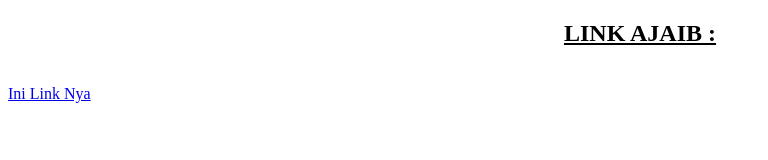
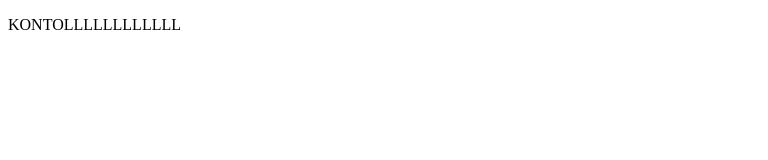
Before and after one commit to Markisans/Markisans.github.io, a plain HTML site: page index.html in a window 1280 px wide. Shown: the whole page, without its empty margins (0-768 px from the left). Drawn offline with Linux system fonts and the light colour scheme.

Commit message:
Update index.html

```diff
--- a/index.html
+++ b/index.html
@@ -7,8 +7,12 @@
     <title>Something Happend</title>
 </head>
 <body>
-    <center><h2><u>LINK AJAIB :</u></h2></center>
+<!--     <center><h2><u>LINK AJAIB :</u></h2></center>
     <br>
-    <a href="https://www.youtube.com/watch?v=09gX0WL0AmI" target="_blank"> Ini Link Nya</a>
+    <a href="https://www.youtube.com/watch?v=09gX0WL0AmI" target="_blank"> Ini Link Nya</a> -->
+
+    <p>
+        KONTOLLLLLLLLLLLL
+    </p>
 </body>
 </html>
```
